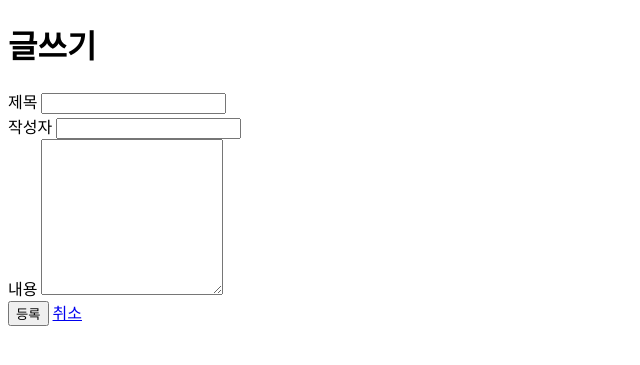
After one commit to itworxlabs/itworx-bbs, a FastAPI app: template templates/post_new.html in a window 1280 px wide. The commit adds this page. Shown: the top 365 px of the page, without its empty margins (0-640 px from the left). Run offline with FastAPI, Linux system fonts and the light colour scheme; the template is opened without the code that fills it, so the values that code supplies are empty.

Commit message:
게시판 글쓰기 추가: /posts/new 폼, POST /posts 서버 검증, 목록의 글쓰기 링크
JavaScript 없이 일반 form 전송으로 글을 등록한다. 앞뒤 공백을 제거한 뒤
제목 1~200자, 작성자 1~50자, 내용 1~10000자로 검증하고, 실패하면 400과
항목별 오류를 보여 주며 입력값을 유지한다. 성공하면 303으로 목록으로 이동한다.
작성일은 모델 기본값(UTC)에 맡긴다. form 파싱을 위해 python-multipart를 추가했다.

Co-Authored-By: Claude Opus 5.5 <noreply@anthropic.com>

```diff
--- a/app/main.py
+++ b/app/main.py
@@ -3,10 +3,11 @@ from collections.abc import AsyncIterator
 from contextlib import asynccontextmanager
 from datetime import UTC, datetime
 from pathlib import Path
+from typing import Annotated
 from zoneinfo import ZoneInfo
 
-from fastapi import Depends, FastAPI, Request
-from fastapi.responses import HTMLResponse
+from fastapi import Depends, FastAPI, Form, Request
+from fastapi.responses import HTMLResponse, RedirectResponse
 from fastapi.staticfiles import StaticFiles
 from fastapi.templating import Jinja2Templates
 from sqlalchemy import func, select
@@ -17,6 +18,9 @@ from app.models import Base, Post
 
 BASE_DIR = Path(__file__).resolve().parent.parent
 PAGE_SIZE = 10
+TITLE_MAX = 200
+AUTHOR_MAX = 50
+CONTENT_MAX = 10000
 KST = ZoneInfo("Asia/Seoul")
 
 
@@ -42,6 +46,23 @@ def _parse_page(raw: str | None) -> int:
         return int(raw) if raw is not None else 1
     except ValueError:
         return 1
+
+
+def _validate_post(title: str, author: str, content: str) -> dict[str, str]:
+    errors: dict[str, str] = {}
+    if not title:
+        errors["title"] = "제목을 입력해 주세요."
+    elif len(title) > TITLE_MAX:
+        errors["title"] = f"제목은 {TITLE_MAX}자 이하로 입력해 주세요."
+    if not author:
+        errors["author"] = "작성자를 입력해 주세요."
+    elif len(author) > AUTHOR_MAX:
+        errors["author"] = f"작성자는 {AUTHOR_MAX}자 이하로 입력해 주세요."
+    if not content:
+        errors["content"] = "내용을 입력해 주세요."
+    elif len(content) > CONTENT_MAX:
+        errors["content"] = f"내용은 {CONTENT_MAX}자 이하로 입력해 주세요."
+    return errors
 
 
 @app.get("/health")
@@ -73,3 +94,33 @@ def index(request: Request, page: str | None = None, db: Session = Depends(get_d
     )
     response.headers["Vary"] = "HX-Request"
     return response
+
+
+@app.get("/posts/new", response_class=HTMLResponse)
+def new_post(request: Request) -> HTMLResponse:
+    return templates.TemplateResponse(
+        request, "post_new.html", {"form": {"title": "", "author": "", "content": ""}, "errors": {}}
+    )
+
+
+# Form fields default to "" so a missing field reaches our validation (400) instead of FastAPI's 422.
+@app.post("/posts", response_model=None)
+def create_post(
+    request: Request,
+    title: Annotated[str, Form()] = "",
+    author: Annotated[str, Form()] = "",
+    content: Annotated[str, Form()] = "",
+    db: Session = Depends(get_db),
+) -> HTMLResponse | RedirectResponse:
+    cleaned = {"title": title.strip(), "author": author.strip(), "content": content.strip()}
+    errors = _validate_post(**cleaned)
+    if errors:
+        return templates.TemplateResponse(
+            request,
+            "post_new.html",
+            {"form": {"title": title, "author": author, "content": content}, "errors": errors},
+            status_code=400,
+        )
+    db.add(Post(**cleaned))
+    db.commit()
+    return RedirectResponse("/", status_code=303)
--- a/pyproject.toml
+++ b/pyproject.toml
@@ -6,6 +6,7 @@ requires-python = ">=3.12"
 dependencies = [
     "fastapi>=0.163.0",
     "jinja2>=3.1.6",
+    "python-multipart>=0.0.33",
     "sqlalchemy>=2",
     "uvicorn[standard]>=0.54.0",
 ]
--- a/templates/index.html
+++ b/templates/index.html
@@ -1,3 +1,3 @@
 {% extends "base.html" %}
 
-{% block content %}<main id="main">{% include "_post_list.html" %}</main>{% endblock %}
+{% block content %}<main id="main"><p><a href="/posts/new">글쓰기</a></p>{% include "_post_list.html" %}</main>{% endblock %}
--- /dev/null
+++ b/templates/post_new.html
@@ -0,0 +1,26 @@
+{% extends "base.html" %}
+
+{% block title %}글쓰기 - itworx-bbs{% endblock %}
+
+{% block content %}<main id="main">
+  <h1>글쓰기</h1>
+  <form method="post" action="/posts">
+    <div>
+      <label for="title">제목</label>
+      <input type="text" id="title" name="title" value="{{ form.title }}">
+      {% if errors.title %}<p class="error">{{ errors.title }}</p>{% endif %}
+    </div>
+    <div>
+      <label for="author">작성자</label>
+      <input type="text" id="author" name="author" value="{{ form.author }}">
+      {% if errors.author %}<p class="error">{{ errors.author }}</p>{% endif %}
+    </div>
+    <div>
+      <label for="content">내용</label>
+      <textarea id="content" name="content" rows="10">{{ form.content }}</textarea>
+      {% if errors.content %}<p class="error">{{ errors.content }}</p>{% endif %}
+    </div>
+    <button type="submit">등록</button>
+    <a href="/">취소</a>
+  </form>
+</main>{% endblock %}
```
Also changed, not shown: tests/test_post_create.py (added, +133 -0 lines), README.md, 1 other file.
